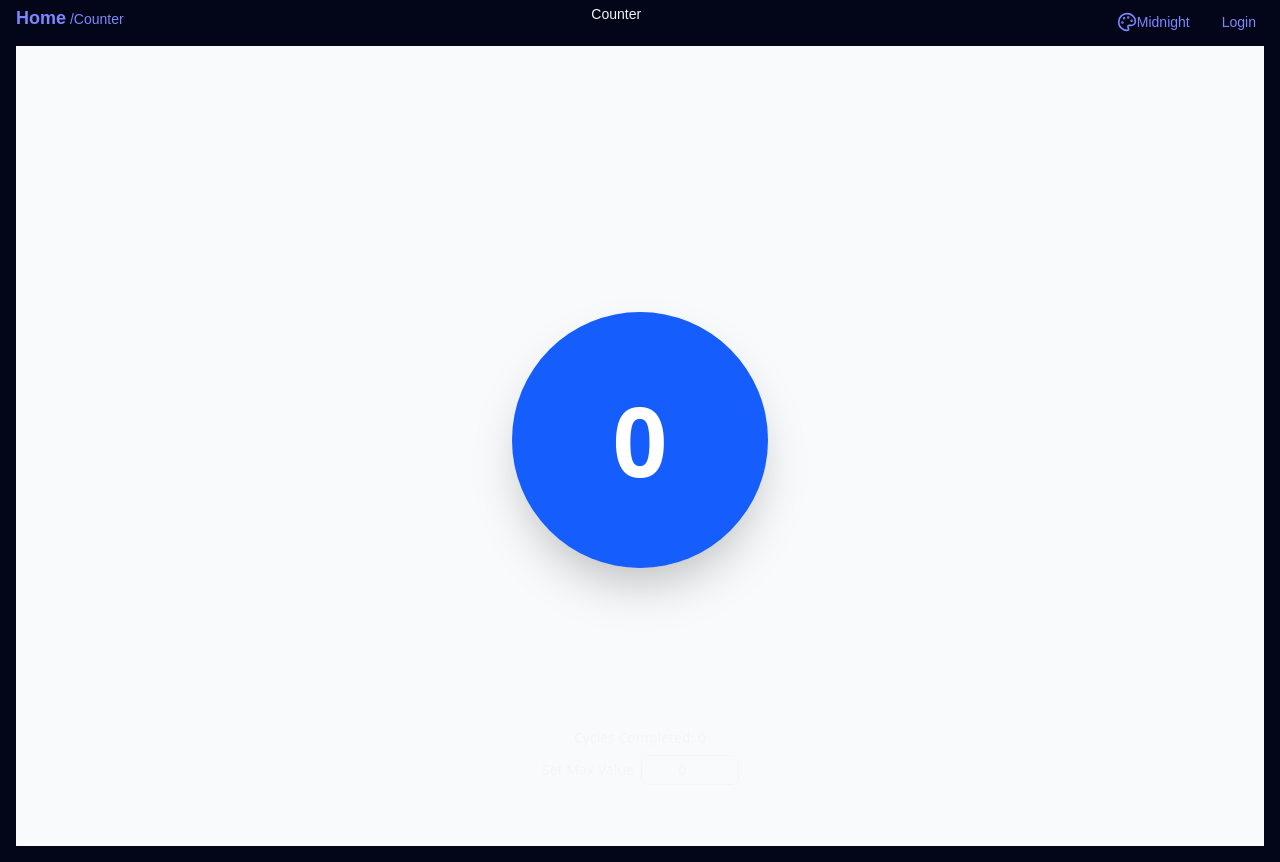
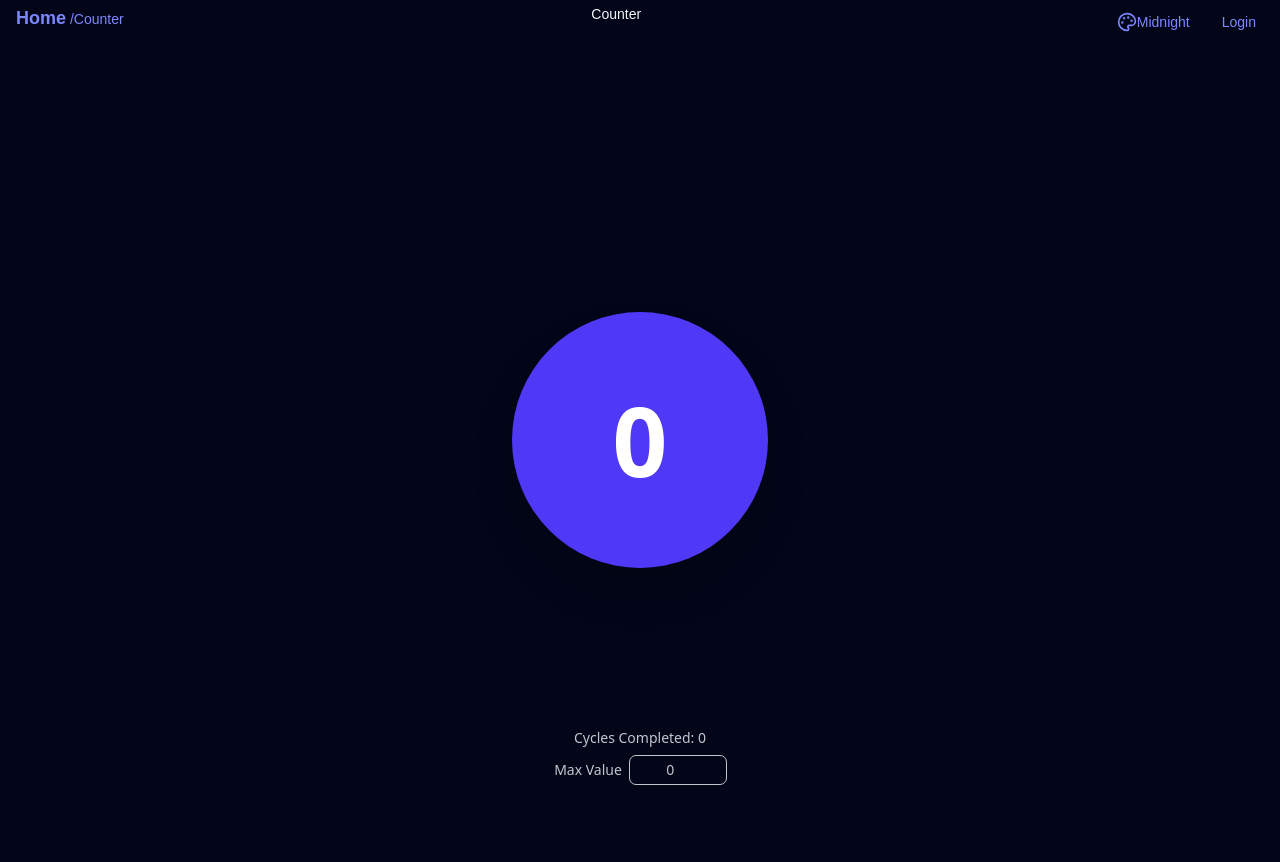
Before and after one commit to anilsworld2000/next-ui-playground, a Next.js app: page /counter in a window 1280 px wide. Built offline with nearby package versions, Linux system fonts and the light colour scheme.

Commit message:
updated home layout

```diff
--- a/app/components/Layouts/DashboardLayout.tsx
+++ b/app/components/Layouts/DashboardLayout.tsx
@@ -24,7 +24,7 @@ export default function DashboardLayout({ children, horizontalItems, verticalGro
                 </div>
 
                 {/* Row 2: children content */}
-                <main className="flex-1 p-6 bg-gray-50">
+                <main className="flex-1 p-6">
                     {children}
                 </main>
             </div>
--- a/app/counter/page.tsx
+++ b/app/counter/page.tsx
@@ -2,6 +2,7 @@
 
 import { useCallback, useEffect, useRef, useState } from "react";
 import { useSelectedDashboard } from "../hooks/SelectedDashboardContext";
+import { useTheme } from "../hooks/ThemeContext";
 
 const styles = `
   @keyframes pop {
@@ -31,7 +32,7 @@ export default function Counter() {
     const [maxValue, setMaxValue] = useState(0);
     const [cycleCount, setCycleCount] = useState(0);
     const maxInputRef = useRef<HTMLInputElement>(null);
-
+    const theme = useTheme();
     const { selectDashboard } = useSelectedDashboard();
     selectDashboard("Counter");
 
@@ -100,7 +101,7 @@ export default function Counter() {
             <div className="h-[calc(100vh-4rem)] pt-1 w-full flex flex-col items-center justify-center font-sans select-none overflow-hidden">
                 <div className="flex flex-col items-center">
                     <button
-                        className={`w-64 h-64 bg-blue-600 rounded-full text-white text-8xl font-black shadow-2xl cursor-pointer transition-all duration-150 ease-out
+                        className={`w-64 h-64 ${theme.theme.button} rounded-full ${theme.theme.textMain} text-8xl font-black shadow-2xl cursor-pointer transition-all duration-150 ease-out
                         active:scale-95 active:shadow-lg
                         ${isPopping ? 'animate-pop' : ''}`}
                         onClick={handleClick}
@@ -117,7 +118,7 @@ export default function Counter() {
 
                         {/* Max Value Input */}
                         <div className="flex flex-row items-center">
-                            <label className="">Set Max Value</label>
+                            <label className="">Max Value</label>
                             <input
                                 ref={maxInputRef}
                                 title="Max"
--- a/app/page.tsx
+++ b/app/page.tsx
@@ -4,6 +4,7 @@ import { useState } from "react";
 import { useSelectedDashboard } from "./hooks/SelectedDashboardContext";
 import cnClassNames from "./utils";
 import { useTheme } from "./hooks/ThemeContext";
+import { LayoutDashboard } from "lucide-react";
 
 type Route = {
   id: string;
@@ -60,21 +61,9 @@ function DashboardPreview({ dash }: { dash: Route }) {
       className={cnClassNames(theme.theme.card, theme.theme.border, theme.theme.hoverText, "group rounded-2xl shadow-md border overflow-hidden hover:shadow-lg transition")}
     >
       {/* 👇 Preview (mini live dashboard) */}
-      <div className="relative h-48 overflow-hidden">
-        {/* Shimmer placeholder until iframe loads */}
-        {!loaded && (
-          <div className="absolute inset-0 animate-pulse bg-gradient-to-r from-gray-200 via-gray-100 to-gray-200" />
-        )}
+      <div className="relative h-48 overflow-hidden flex items-center justify-center">
 
-        <iframe
-          loading="lazy"
-          src={dash.path}
-          className={`w-full h-full scale-[1] overflow-hidden pointer-events-none transform ${loaded ? "opacity-100" : "opacity-0"
-            } transition-opacity duration-500`}
-          title={dash.name}
-          onLoad={() => setLoaded(true)}
-        />
-
+        <LayoutDashboard size={50} strokeWidth={1}/>
         {/* Overlay for hover effect */}
         <div className="absolute inset-0 bg-gradient-to-b from-transparent to-white/90 opacity-0 group-hover:opacity-100 transition-opacity"></div>
       </div>
```
